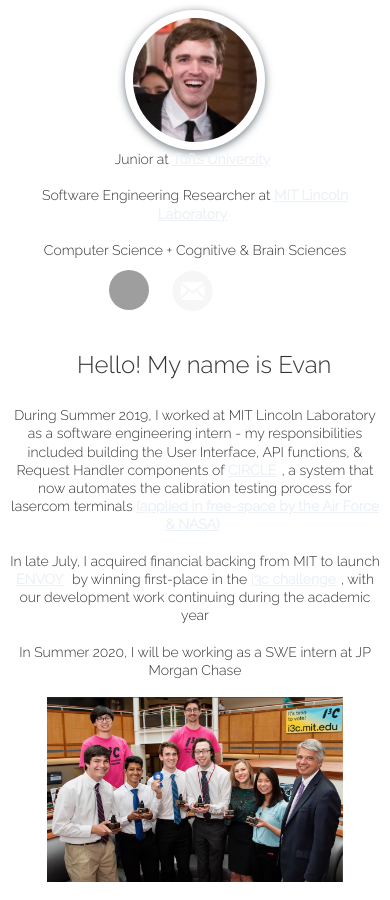
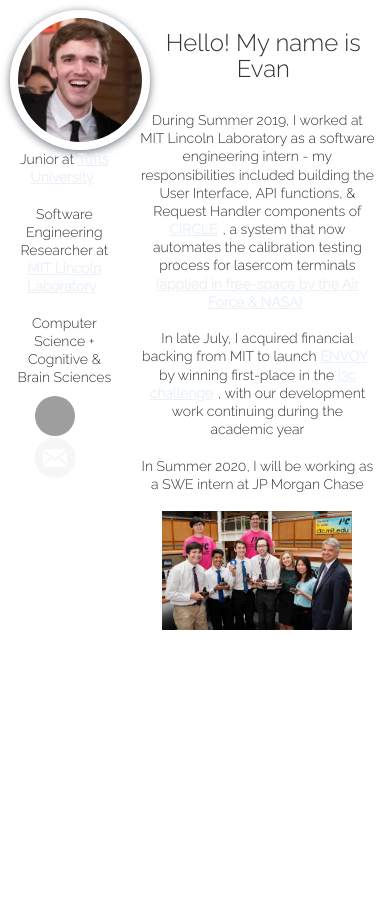
Before and after one commit to EvanDietrich/EvanDietrich.github.io, a Jekyll site: the page built from indexold.html, in a window 390 px wide. Built offline with Jekyll 4.4.1, drawn with Linux system fonts in a browser that asks for light colours; nearby versions of some CDN libraries; grey boxes are pictures that could not be loaded.

Commit message:
Update style.css

```diff
--- a/css/style.css
+++ b/css/style.css
@@ -205,6 +205,24 @@
 
 
 
+nav {
+  position: relative;
+  display: inline;
+}
+
+
+
+.marginauto {
+    margin: 5px auto 10px;
+    display: block;
+}
+
+
+.aligncenter {
+    text-align: center;
+}
+
+
 
 .container {
   text-align: center;  /* changed MOST RECENT -- this one works101!'*/'
@@ -244,12 +262,6 @@
   clear: both;
 }
 
-/* Responsive layout - makes the three columns stack on top of each other instead of next to each other */
-@media screen and (max-width: 600px) {
-  .column.side, .column.middle {
-    width: 100%;
-  }
-}
 
 #currently {
   font-size: 18px;
```
